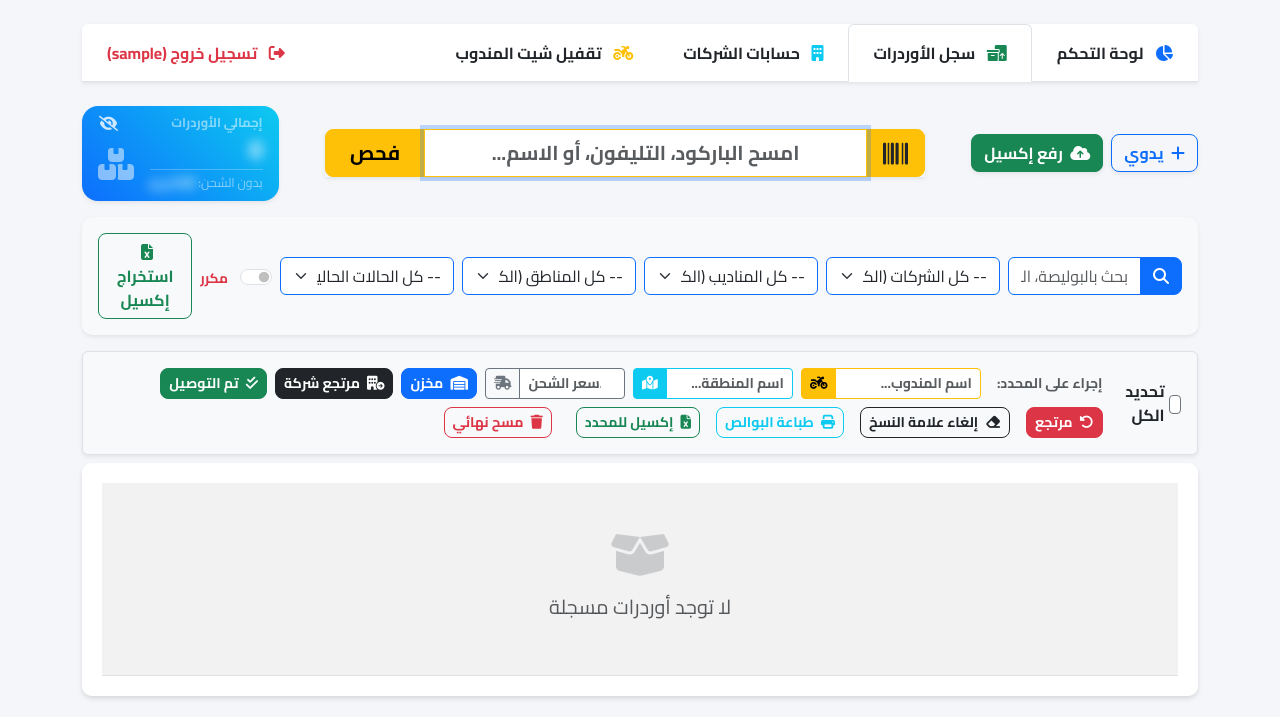
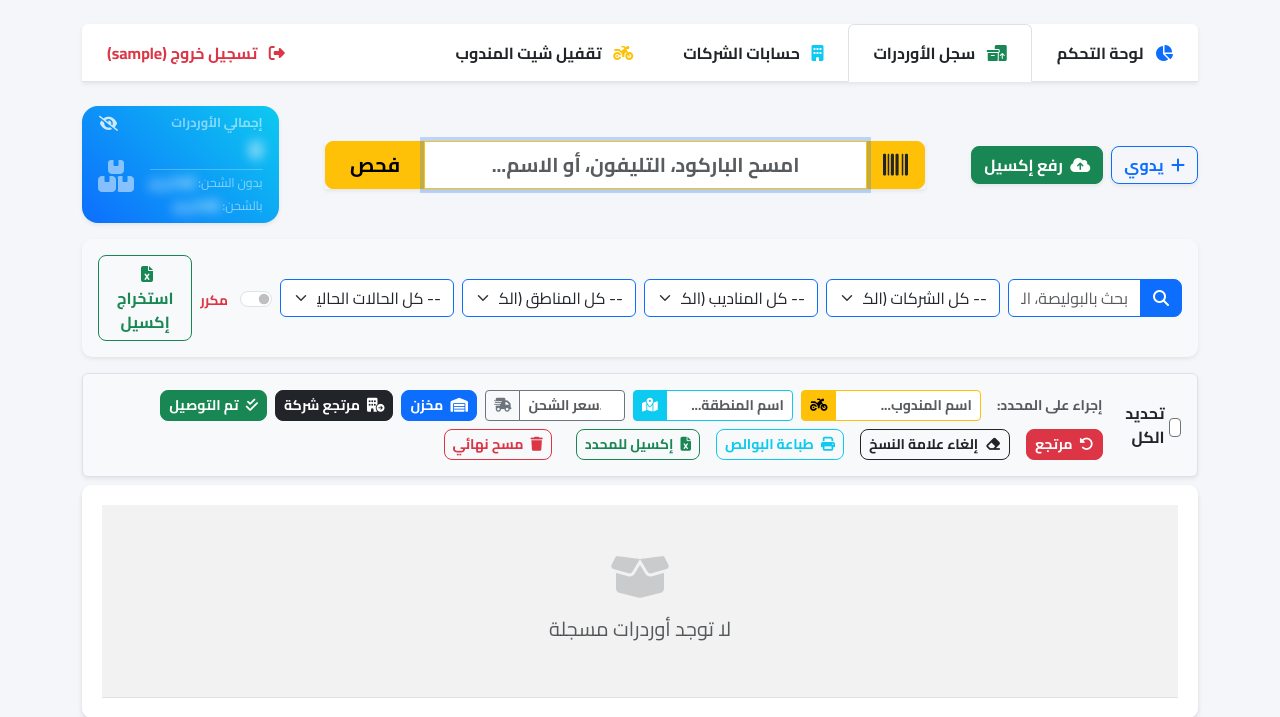
Before and after one commit to mostafa3sliaa/shipping-app, a Flask app: page /?tab=orders in a window 1280 px wide. Shown: the top 717 px of the page. Run offline with Flask 3, Linux system fonts and the light colour scheme; the visitor is signed in with stand-in values (Sample User, id 1); data that the repository does not hold is empty; some libraries are stand-ins or nearby versions.

Commit message:
Auto-default return with shipping fee, support courier fee on return, and add total with shipping to orders card

```diff
--- a/app.py
+++ b/app.py
@@ -1194,6 +1194,9 @@ def bulk_action():
         for order in orders_to_update:
             if order.status == 'تم التوصيل' and order.courier_settled:
                 reverse_order_treasury_collection(order, reason='تحويل لمرتجع شركة')
+            else:
+                order.collected_amount = None
+                order.courier_fee = None
             order.status = 'مرتجع شركة'
         updated_details.append('الحالة: مرتجع شركة')
     elif action == 'delivered':
@@ -1206,6 +1209,9 @@ def bulk_action():
         for order in orders_to_update:
             if order.courier_settled:
                 reverse_order_treasury_collection(order, reason='تحويل لمرتجع')
+            else:
+                order.collected_amount = None
+                order.courier_fee = None
             order.status = 'مرتجع'
         updated_details.append('الحالة: مرتجع')
     elif action == 'unmark_copied':
@@ -1285,6 +1291,9 @@ def edit_order(order_id):
         pass
 
     order.status = new_status
+    if new_status in ['مرتجع', 'مرتجع شركة']:
+        if order.collected_amount is not None and order.cod and order.collected_amount >= order.cod and order.cod > (order.shipping_fee or 0):
+            order.collected_amount = None
 
     # Status transitions & Treasury accounting logic
     new_collected = order.collected_amount or 0.0
--- a/templates/index.html
+++ b/templates/index.html
@@ -336,6 +336,10 @@
                             <div class="mt-1 pt-1 border-top border-white border-opacity-25" style="font-size: 0.78rem; white-space: nowrap;" title="إجمالي قيمة الأوردرات بدون مصاريف الشحن">
                                 <span class="text-white-50">بدون الشحن:</span>
                                 <span class="fw-bold text-white card-sensitive-val">{{ "{:,.2f}".format(filtered_net) }} ج.م</span>
+                            </div>
+                            <div class="mt-1" style="font-size: 0.78rem; white-space: nowrap;" title="إجمالي قيمة الأوردرات شاملة مصاريف الشحن">
+                                <span class="text-white-50">بالشحن:</span>
+                                <span class="fw-bold text-white card-sensitive-val">{{ "{:,.2f}".format(filtered_cod) }} ج.م</span>
                             </div>
                         </div>
                         <i class="fa-solid fa-boxes-stacked fa-2x text-white opacity-50 ms-3"></i>
@@ -560,12 +564,12 @@
                                             <span class="badge bg-secondary">مؤجل</span>
                                         {% elif order.status == 'مرتجع' %}
                                             <span class="badge bg-danger">مرتجع</span>
-                                            {% if order.collected_amount is not none and order.collected_amount > 0 %}
+                                            {% if order.collected_amount is not none and order.collected_amount > 0 and (order.cod is none or order.collected_amount < order.cod) %}
                                             <small class="text-success d-block fw-bold mt-1" style="font-size: 0.72rem;" title="تم تحصيل مصاريف الشحن من العميل بواسطة المندوب"><i class="fa-solid fa-coins me-1"></i>بتحصيل شحن: {{ "{:,.0f}".format(order.collected_amount) }}</small>
                                             {% endif %}
                                         {% elif order.status == 'مرتجع شركة' %}
                                             <span class="badge bg-dark">مرتجع شركة</span>
-                                            {% if order.collected_amount is not none and order.collected_amount > 0 %}
+                                            {% if order.collected_amount is not none and order.collected_amount > 0 and (order.cod is none or order.collected_amount < order.cod) %}
                                             <small class="text-success d-block fw-bold mt-1" style="font-size: 0.72rem;" title="تم تحصيل مصاريف الشحن من العميل"><i class="fa-solid fa-coins me-1"></i>بتحصيل شحن: {{ "{:,.0f}".format(order.collected_amount) }}</small>
                                             {% endif %}
                                         {% else %}
@@ -687,8 +691,9 @@
                             <!-- Partial Delivery & Accounting Fields -->
                             <div class="row bg-warning bg-opacity-10 p-2 rounded mt-2 border border-warning" id="single-accounting-fields" style="display: none;">
                                 <div class="col-md-6 mb-2">
-                                    <label class="form-label fw-bold text-success">المبلغ المُحصل فعلياً</label>
+                                    <label class="form-label fw-bold text-success" id="single_col_label">المبلغ المُحصل فعلياً</label>
                                     <input type="number" step="0.01" name="collected_amount" id="edit_collected_amount" class="form-control">
+                                    <small class="text-muted d-block mt-1" id="single_col_hint" style="font-size: 0.72rem;"></small>
                                 </div>
                                 <div class="col-md-6 mb-2">
                                     <label class="form-label fw-bold text-primary">عمولة المندوب (المتفق عليها)</label>
@@ -1485,8 +1490,34 @@
 
     function togglePartialDeliverySingle(selectElement) {
         const fields = document.getElementById('single-accounting-fields');
-        if (selectElement.value === 'تسليم جزئي / مرتجع' || selectElement.value === 'تم التوصيل' || selectElement.value === 'مرتجع') {
+        const status = selectElement.value;
+        const colInput = document.getElementById('edit_collected_amount');
+        const codInput = document.getElementById('edit_cod');
+        const shipInput = document.getElementById('edit_shipping_fee');
+        const colLabel = document.getElementById('single_col_label');
+        const colHint = document.getElementById('single_col_hint');
+
+        if (status === 'تسليم جزئي / مرتجع' || status === 'تم التوصيل' || status === 'مرتجع') {
             fields.style.display = 'flex';
+            const currentCod = parseFloat(codInput ? codInput.value : 0) || 0;
+            const currentCol = parseFloat(colInput ? colInput.value : 0) || 0;
+
+            if (status === 'مرتجع') {
+                if (colLabel) colLabel.innerText = 'مصاريف الشحن المحصلة (إن وجدت)';
+                if (colHint) colHint.innerText = 'اتركها 0 لو مرتجع عادي، أو اكتب قيمة الشحن فقط (مثلاً 70) لو مرتجع بشحن';
+                if (currentCol === currentCod && currentCod > 0) {
+                    colInput.value = '';
+                }
+            } else if (status === 'تم التوصيل') {
+                if (colLabel) colLabel.innerText = 'المبلغ المُحصل فعلياً';
+                if (colHint) colHint.innerText = 'إجمالي المبلغ المطلوب تحصيله (COD)';
+                if (!colInput.value || currentCol === 0) {
+                    colInput.value = currentCod;
+                }
+            } else {
+                if (colLabel) colLabel.innerText = 'المبلغ المُحصل فعلياً';
+                if (colHint) colHint.innerText = 'ثمن القطع المستلمة + الشحن';
+            }
         } else {
             fields.style.display = 'none';
         }
@@ -1550,7 +1581,8 @@
             colHint.innerText = 'مرتجع بدون مصاريف شحن';
         } else if (val === 'مرتجع_بشحن') {
             colInput.readOnly = false;
-            if (parseFloat(colInput.value) <= 0) {
+            const curVal = parseFloat(colInput.value) || 0;
+            if (curVal <= 0 || (currentSettleCod > 0 && curVal === currentSettleCod)) {
                 colInput.value = shipInput.value || 70;
             }
             colLabel.innerText = 'مصاريف الشحن المحصلة';
```
Also changed, not shown: templates/courier_accounting.html (+15 -8 lines), tests/test_app.py (+59 -0 lines).
